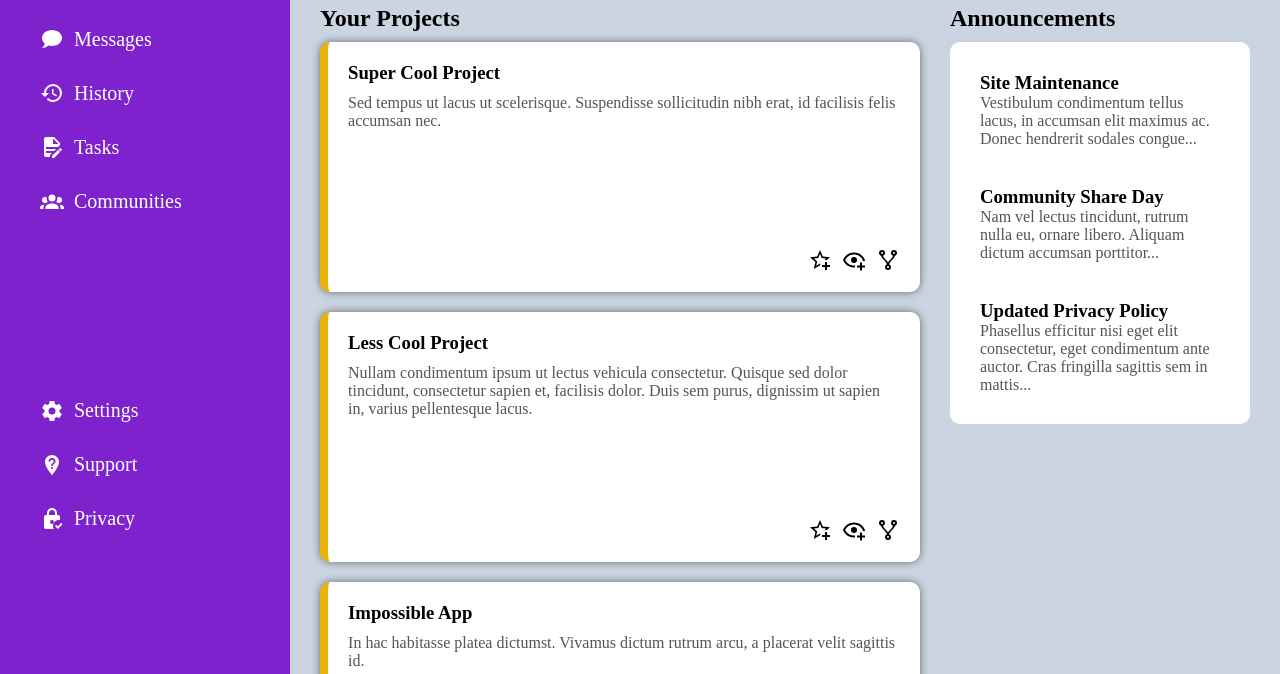
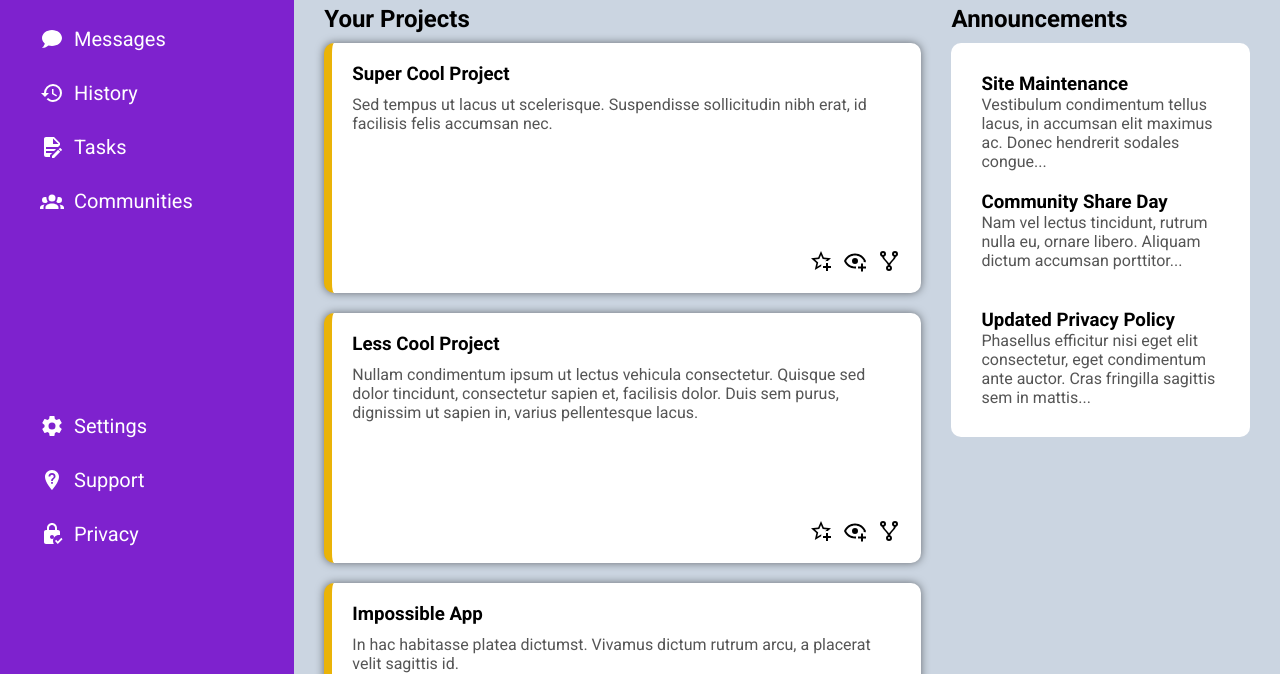
Before and after one commit to phuc1nguyen/admin-dashboard, a plain HTML site: page index.html in a window 1280 px wide. Shown: the part 193-867 px from the top of the page. Drawn offline with Linux system fonts and the light colour scheme.

Commit message:
Update fonts

```diff
--- a/index.html
+++ b/index.html
@@ -247,7 +247,5 @@
       </div>
     </div>
   </main>
-
-  <script src="./main.js"></script>
 </body>
 </html>
--- a/style.css
+++ b/style.css
@@ -1,3 +1,5 @@
+@import url('https://fonts.googleapis.com/css2?family=Roboto:wght@400;700;900&display=swap');
+
 :root {
   --primary-color: #7e22ce;
   --secondary-color: #cbd5e1;
@@ -10,6 +12,10 @@
   margin: 0;
   padding: 0;
   box-sizing: border-box;
+}
+
+html {
+  font-family: 'Roboto', sans-serif;
 }
 
 ul {
```
